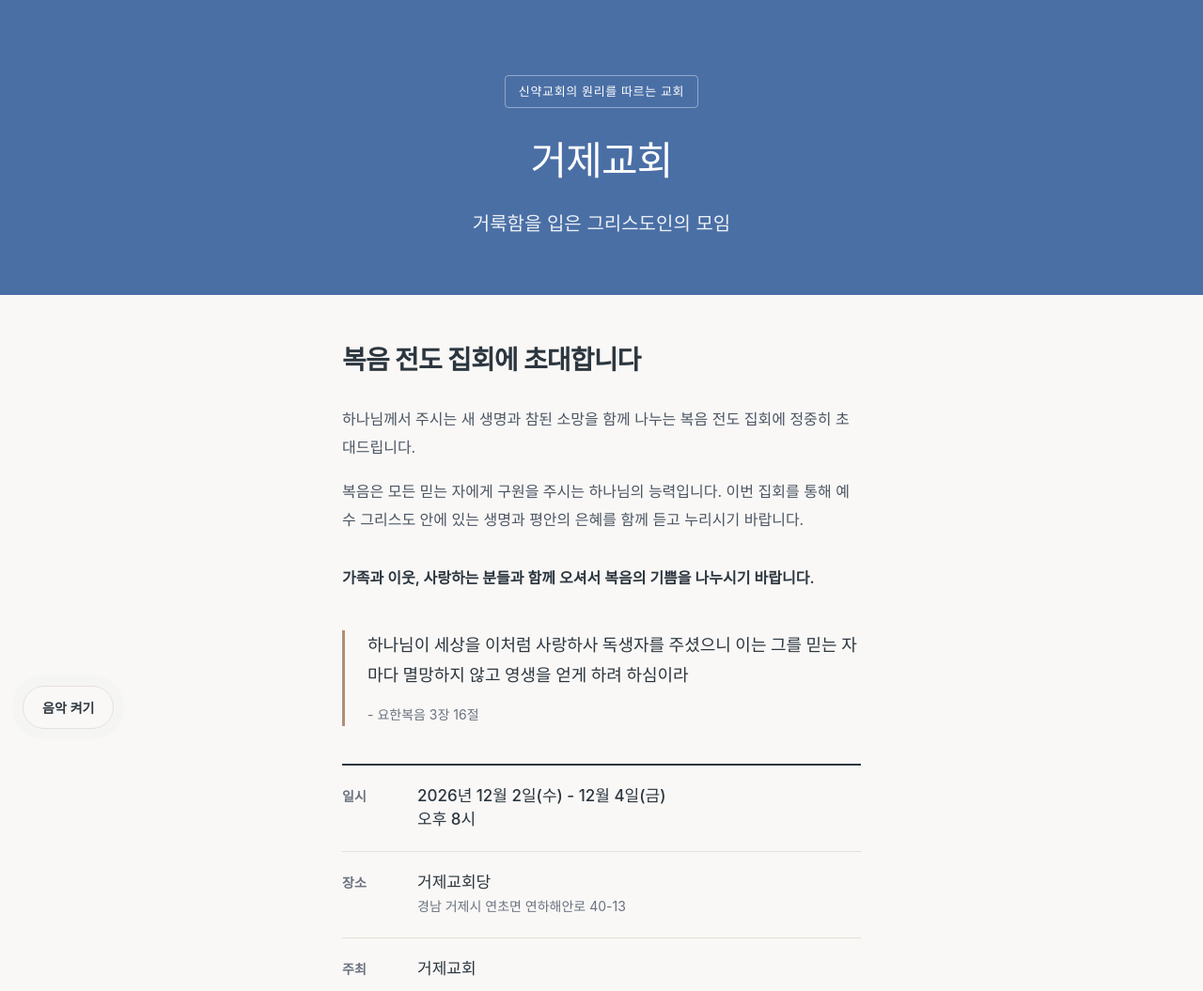
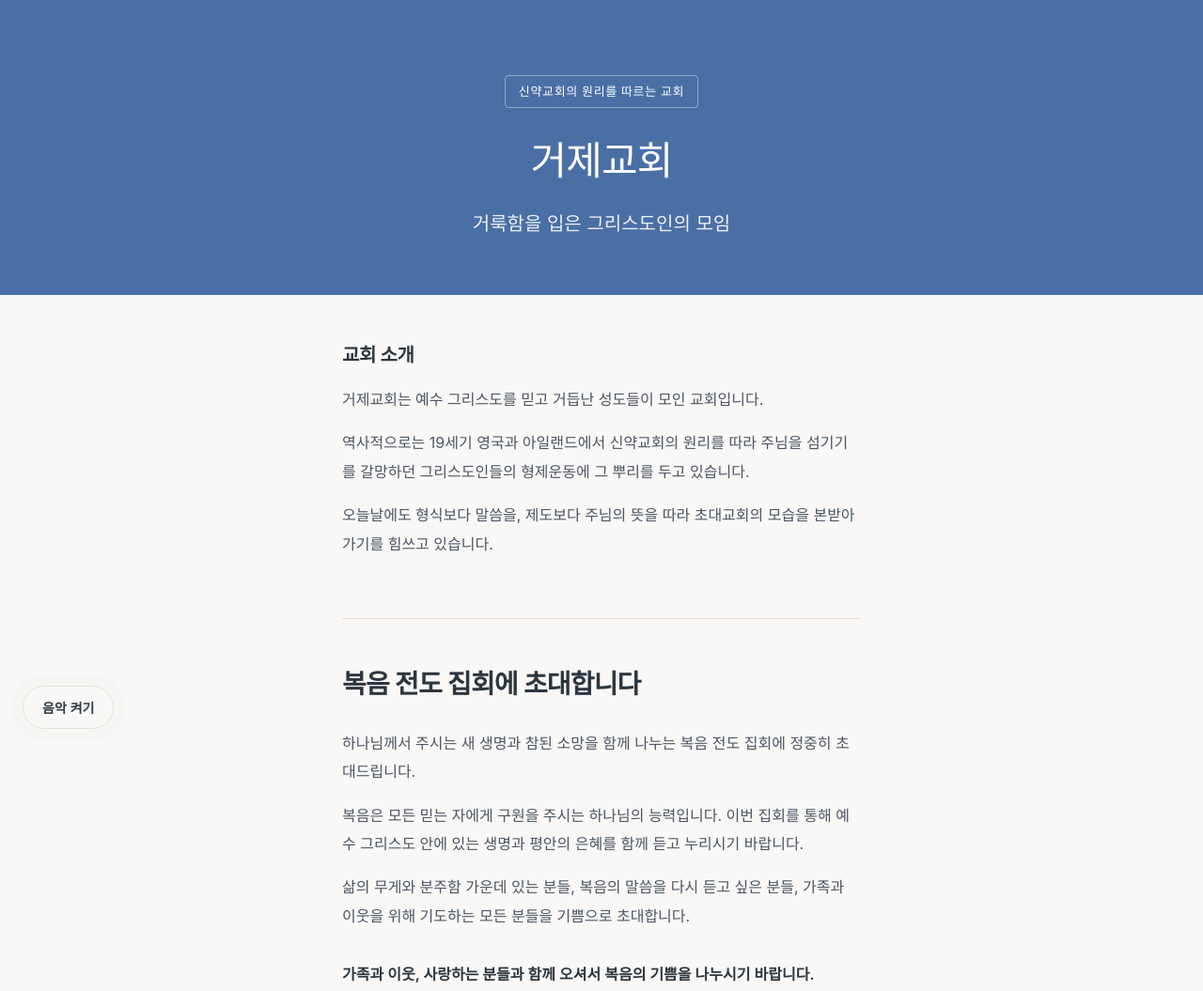
Before and after one commit to lisu9797/geoje-ass, a plain HTML site: page index.html in a window 1280 px wide. Shown: the top 1055 px of the page at 94% size. Drawn offline with Linux system fonts and the light colour scheme.

Commit message:
Add church introduction section to index.html
Added church introduction section with details about the church's history and mission.

```diff
--- a/index.html
+++ b/index.html
@@ -76,6 +76,13 @@
       letter-spacing: -0.03em;
       color: var(--text-main);
     }
+    .section-subtitle {
+      font-size: 20px;
+      font-weight: 600;
+      margin: 0 0 16px;
+      letter-spacing: -0.02em;
+      color: var(--text-main);
+    }
 
     /* 본문 타이포그래피 */
     .body-text p {
@@ -83,6 +90,13 @@
       font-size: 16px;
       line-height: 1.9;
       color: #4B5563;
+    }
+
+    /* 교회 소개 박스 스타일 */
+    .intro-block {
+      border-bottom: 1px solid var(--border);
+      padding-bottom: 48px;
+      margin-bottom: 48px;
     }
 
     /* 요한복음 인용구 */
@@ -184,12 +198,25 @@
     </section>
 
     <main class="main">
+
+      <!-- 복원된 교회 소개 영역 -->
+      <div class="intro-block">
+        <h3 class="section-subtitle serif">교회 소개</h3>
+        <div class="body-text">
+          <p>거제교회는 예수 그리스도를 믿고 거듭난 성도들이 모인 교회입니다.</p>
+          <p>역사적으로는 19세기 영국과 아일랜드에서 신약교회의 원리를 따라 주님을 섬기기를 갈망하던 그리스도인들의 형제운동에 그 뿌리를 두고 있습니다.</p>
+          <p>오늘날에도 형식보다 말씀을, 제도보다 주님의 뜻을 따라 초대교회의 모습을 본받아 가기를 힘쓰고 있습니다.</p>
+        </div>
+      </div>
+
       <div class="section">
         <h2 class="section-title serif" id="event-title">복음 전도 집회에 초대합니다</h2>
 
         <div class="body-text">
           <p>하나님께서 주시는 새 생명과 참된 소망을 함께 나누는 복음 전도 집회에 정중히 초대드립니다.</p>
           <p>복음은 모든 믿는 자에게 구원을 주시는 하나님의 능력입니다. 이번 집회를 통해 예수 그리스도 안에 있는 생명과 평안의 은혜를 함께 듣고 누리시기 바랍니다.</p>
+          <!-- 복원된 본문 문단 -->
+          <p>삶의 무게와 분주함 가운데 있는 분들, 복음의 말씀을 다시 듣고 싶은 분들, 가족과 이웃을 위해 기도하는 모든 분들을 기쁨으로 초대합니다.</p>
           <p style="font-weight:600; color:var(--text-main); margin-top:32px;">가족과 이웃, 사랑하는 분들과 함께 오셔서 복음의 기쁨을 나누시기 바랍니다.</p>
         </div>
 
@@ -254,6 +281,11 @@
             <div class="info-label" style="flex:0 0 120px;">기도집회</div>
             <div class="info-value">금요일 20:00</div>
           </div>
+          <!-- 복원된 토요학교 항목 -->
+          <div class="info-row">
+            <div class="info-label" style="flex:0 0 120px;">토요학교</div>
+            <div class="info-value">매 2, 4주 토요일 11:00</div>
+          </div>
         </div>
       </div>
 
```
